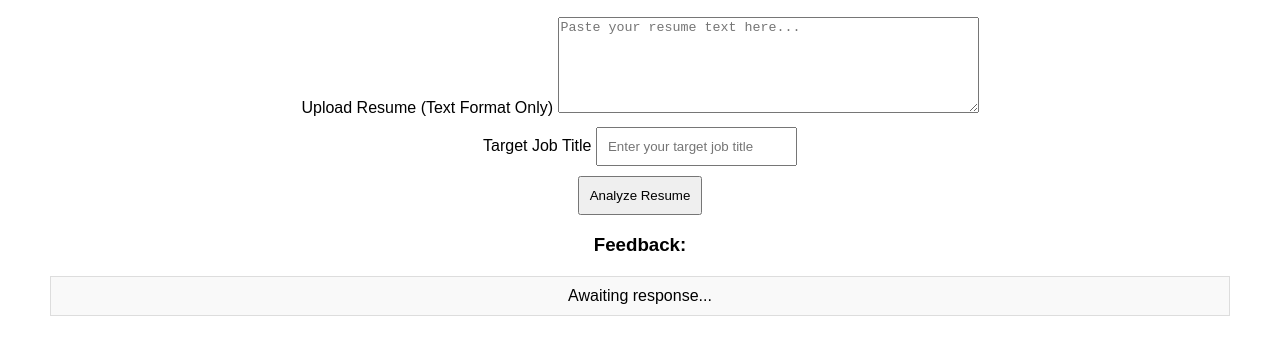
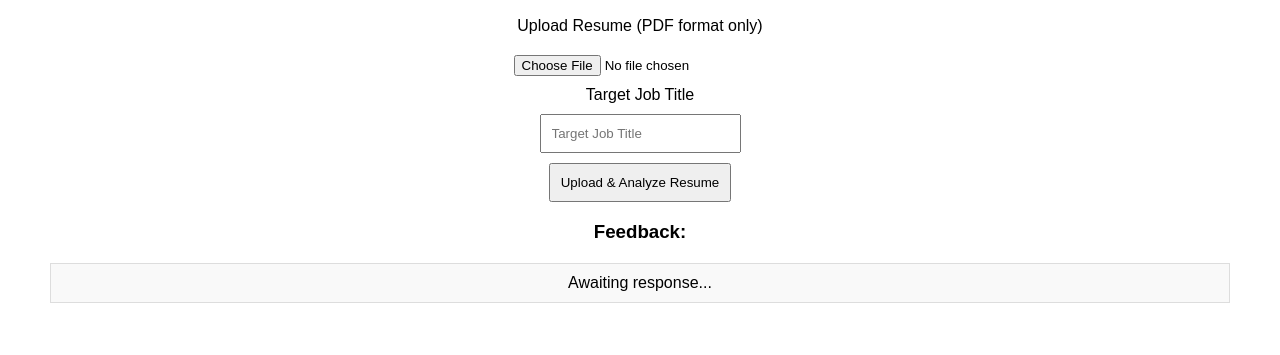
Before and after one commit to Jaron1994/resume-review-bot, a plain HTML site: page index.html in a window 1280 px wide. Shown: the part 81-436 px from the top of the page. Drawn offline with Linux system fonts and the light colour scheme.

Commit message:
Update index.html

```diff
--- a/index.html
+++ b/index.html
@@ -24,38 +24,53 @@
 </head>
 <body>
     <h2>AI Resume Reviewer</h2>
-    <label>Upload Resume (Text Format Only)</label>
-    <textarea id="resumeText" rows="6" cols="50" placeholder="Paste your resume text here..."></textarea>
+
+    <label>Upload Resume (PDF format only)</label>
     <br>
+    <input type="file" id="resumeFile" accept="application/pdf">
+    <br>
+
     <label>Target Job Title</label>
-    <input type="text" id="jobTitle" placeholder="Enter your target job title">
     <br>
-    <button onclick="analyzeResume()">Analyze Resume</button>
+    <input type="text" id="jobTitle" placeholder="Target Job Title">
+    <br>
+
+    <button onclick="analyzeResume()">Upload & Analyze Resume</button>
 
     <h3>Feedback:</h3>
     <div id="feedback">Awaiting response...</div>
 
     <script>
         async function analyzeResume() {
-            const resume = document.getElementById("resumeText").value;
+            const fileInput = document.getElementById("resumeFile");
             const jobTitle = document.getElementById("jobTitle").value;
             const feedbackDiv = document.getElementById("feedback");
 
-            if (!resume || !jobTitle) {
-                alert("Please enter both your resume and a job title.");
+            if (!fileInput.files.length || !jobTitle) {
+                alert("Please upload a resume and enter a job title.");
                 return;
             }
 
-            feedbackDiv.innerHTML = "Analyzing...";
+            feedbackDiv.innerHTML = "Uploading and analyzing...";
 
-            const response = await fetch("YOUR_GOOGLE_APPS_SCRIPT_WEB_URL", {
-                method: "POST",
-                headers: { "Content-Type": "application/json" },
-                body: JSON.stringify({ resume: resume, jobTitle: jobTitle })
-            });
+            const file = fileInput.files[0];
+            const reader = new FileReader();
 
-            const data = await response.json();
-            feedbackDiv.innerHTML = data.feedback;
+            reader.onloadend = async function() {
+                const pdfBase64 = reader.result.split(",")[1]; // Extract Base64 content
+                const fileName = file.name;
+
+                const response = await fetch("YOUR_GOOGLE_APPS_SCRIPT_WEB_URL", {
+                    method: "POST",
+                    headers: { "Content-Type": "application/json" },
+                    body: JSON.stringify({ pdfBase64, fileName, jobTitle })
+                });
+
+                const data = await response.json();
+                feedbackDiv.innerHTML = data.feedback || "Error processing resume.";
+            };
+
+            reader.readAsDataURL(file); // Convert file to Base64
         }
     </script>
 </body>
```
